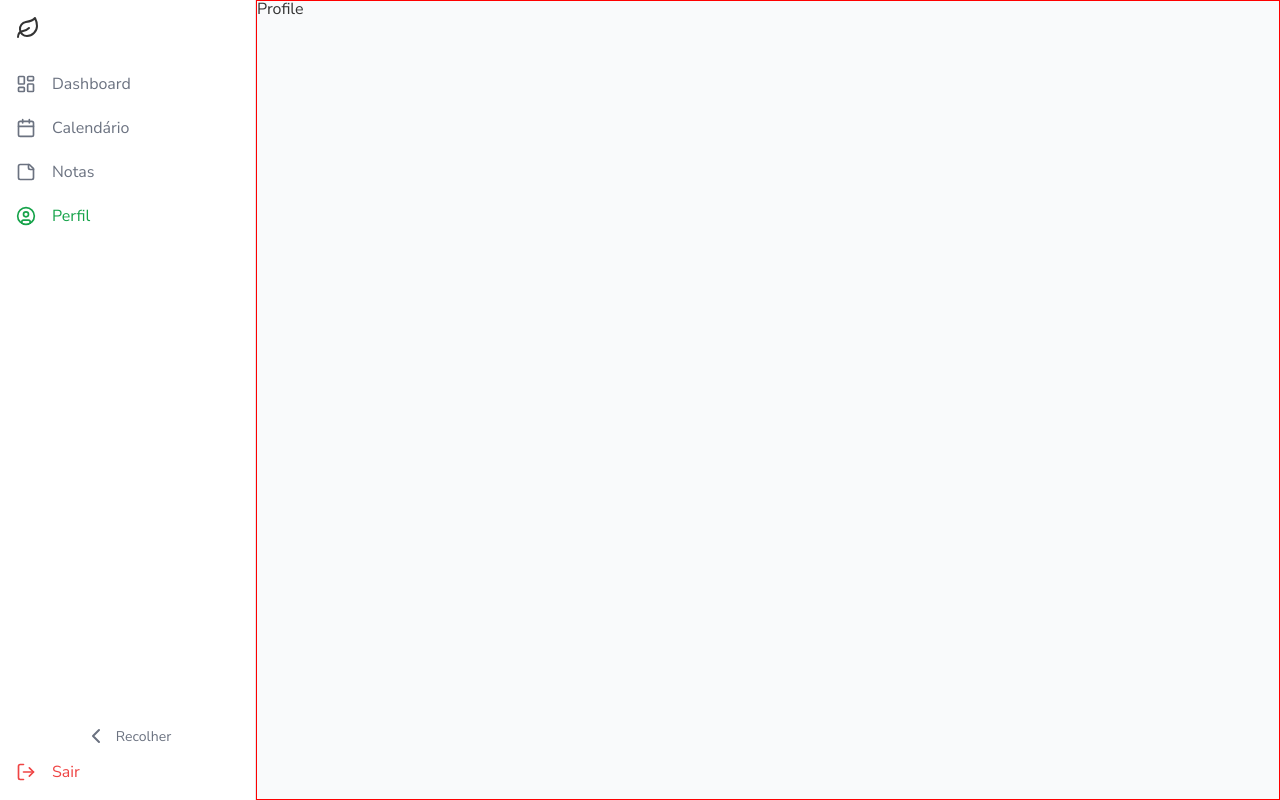
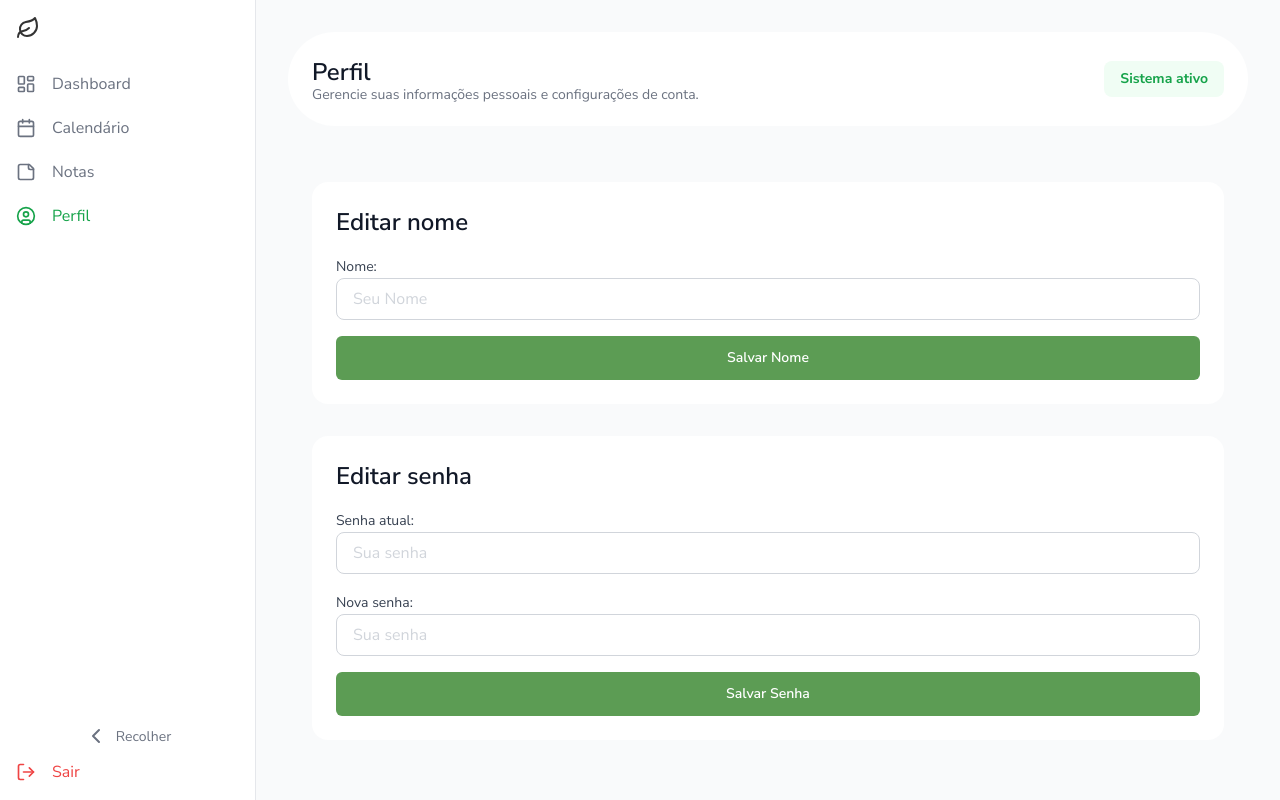
Before and after one commit to Lotus-Bio/lotus-frontend-2.0, a Next.js app: page /profile in a window 1280 px wide. Built offline with nearby package versions, Linux system fonts and the light colour scheme; no server answers.

Commit message:
adiciona conteúdo da página de perfil

```diff
--- a/src/app/profile/page.js
+++ b/src/app/profile/page.js
@@ -1,10 +1,217 @@
 "use client";
-import { Container } from "./profilePage.style";
+import { useState, useEffect } from "react";
+import {
+  updateProfile,
+  updateEmail,
+  updatePassword,
+  reauthenticateWithCredential,
+  EmailAuthProvider,
+  sendEmailVerification,
+} from "firebase/auth";
+import { useAuth } from "@/context/AuthContext";
+import {
+  Container,
+  Header,
+  Title,
+  Description,
+  Tag,
+  Form,
+  BlockInput,
+  TitleBlockInput,
+} from "./profilePage.style";
+import Input from "@/ui/components/Input";
+import Button from "@/ui/components/Button";
+import { toast } from "react-toastify";
 
 export default function Profile() {
+  const { user } = useAuth();
+  const [displayName, setDisplayName] = useState("");
+  const [email, setEmail] = useState("");
+  const [currentPassword, setCurrentPassword] = useState(""); // Para reautenticação
+  const [newPassword, setNewPassword] = useState(""); // Para a nova senha
+  const [newEmail, setNewEmail] = useState(""); // Para o novo email
+
+  useEffect(() => {
+    if (user) {
+      setDisplayName(user.displayName || "");
+      setEmail(user.email || "");
+    }
+  }, [user]);
+
+  const handleUpdateName = async () => {
+    try {
+      if (user && displayName !== user.displayName) {
+        await updateProfile(user, { displayName });
+        toast.success("Nome atualizado com sucesso!", {
+          position: "top-center",
+          autoClose: 5000,
+          theme: "dark",
+        });
+      }
+    } catch (error) {
+      console.log(error);
+      toast.error("Erro ao atualizar nome! Tente novamente mais tarde", {
+        position: "top-center",
+        autoClose: 5000,
+        theme: "dark",
+      });
+    }
+  };
+
+  // const handleUpdateEmail = async () => {
+  //   try {
+  //     if (user && newEmail !== user.email) {
+  //       if (!currentPassword) {
+  //         toast.error("Por favor, insira sua senha atual.", {
+  //           position: "top-center",
+  //           autoClose: 5000,
+  //           theme: "dark",
+  //         });
+  //         return;
+  //       }
+
+  //       const credential = EmailAuthProvider.credential(
+  //         user.email,
+  //         currentPassword
+  //       );
+  //       await reauthenticateWithCredential(user, credential); // Reautenticação
+
+  //       // Enviar o e-mail de verificação para o novo e-mail
+  //       await sendEmailVerification(user);
+
+  //       toast.success(
+  //         "E-mail de verificação enviado! Por favor, verifique seu novo e-mail.",
+  //         {
+  //           position: "top-center",
+  //           autoClose: 5000,
+  //           theme: "dark",
+  //         }
+  //       );
+
+  //       // Instruir o usuário a verificar o novo e-mail antes de atualizar o e-mail
+  //       // Não tentaremos atualizar o e-mail até que o e-mail seja verificado.
+  //     }
+  //   } catch (error) {
+  //     console.log(error);
+  //     toast.error("Erro ao atualizar o e-mail! Verifique sua senha.", {
+  //       position: "top-center",
+  //       autoClose: 5000,
+  //       theme: "dark",
+  //     });
+  //   }
+  // };
+
+  const handleUpdatePassword = async () => {
+    try {
+      if (user && newPassword) {
+        if (!currentPassword) {
+          toast.error("Por favor, insira sua senha atual.", {
+            position: "top-center",
+            autoClose: 5000,
+            theme: "dark",
+          });
+          return;
+        }
+        const credential = EmailAuthProvider.credential(
+          user.email,
+          currentPassword
+        );
+        await reauthenticateWithCredential(user, credential); // Reautenticação
+        await updatePassword(user, newPassword); // Atualiza a senha
+        toast.success("Senha atualizada com sucesso!", {
+          position: "top-center",
+          autoClose: 5000,
+          theme: "dark",
+        });
+      }
+    } catch (error) {
+      console.log(error);
+      toast.error("Erro ao atualizar a senha! Verifique sua senha.", {
+        position: "top-center",
+        autoClose: 5000,
+        theme: "dark",
+      });
+    }
+  };
+
   return (
     <Container>
-      <h1>Profile</h1>
+      <Header>
+        <div>
+          <Title>Perfil</Title>
+          <Description>
+            Gerencie suas informações pessoais e configurações de conta.
+          </Description>
+        </div>
+
+        <Tag>Sistema ativo</Tag>
+      </Header>
+
+      <Form>
+        <BlockInput>
+          <TitleBlockInput>Editar nome</TitleBlockInput>
+          <Input
+            name="name"
+            placeholder="Seu Nome"
+            value={displayName}
+            label="Nome:"
+            onChange={(e) => setDisplayName(e.target.value)}
+          />
+          <Button onClick={handleUpdateName} ghost={false}>
+            Salvar Nome
+          </Button>
+        </BlockInput>
+
+        {/* <BlockInput>
+          <TitleBlockInput>Editar e-mail</TitleBlockInput>
+
+          <Input
+            name="email"
+            placeholder="Seu E-mail"
+            value={newEmail}
+            label="Novo E-mail:"
+            type="email"
+            onChange={(e) => setNewEmail(e.target.value)}
+          />
+
+          <Input
+            name="currentPassword"
+            placeholder="Sua senha"
+            value={currentPassword}
+            label="Senha atual:"
+            type="password"
+            onChange={(e) => setCurrentPassword(e.target.value)}
+          />
+          <Button onClick={handleUpdateEmail} ghost={false}>
+            Salvar E-mail
+          </Button>
+        </BlockInput> */}
+
+        <BlockInput>
+          <TitleBlockInput>Editar senha</TitleBlockInput>
+
+          <Input
+            name="currentPassword2"
+            placeholder="Sua senha"
+            value={currentPassword}
+            label="Senha atual:"
+            type="password"
+            onChange={(e) => setCurrentPassword(e.target.value)}
+          />
+
+          <Input
+            name="newPassword"
+            placeholder="Sua senha"
+            value={newPassword}
+            label="Nova senha:"
+            type="password"
+            onChange={(e) => setNewPassword(e.target.value)}
+          />
+          <Button onClick={handleUpdatePassword} ghost={false}>
+            Salvar Senha
+          </Button>
+        </BlockInput>
+      </Form>
     </Container>
   );
 }
--- a/src/app/profile/profilePage.style.js
+++ b/src/app/profile/profilePage.style.js
@@ -1,7 +1,66 @@
 import styled from "styled-components";
 
 export const Container = styled.div`
-  border: 1px solid red;
+  padding: 2rem;
   width: 100%;
   height: 100%;
 `;
+
+export const Header = styled.div`
+  background: white;
+  border-radius: 100px;
+  padding: 1.5rem;
+  margin-bottom: 2rem;
+
+  display: flex;
+  justify-content: space-between;
+  align-items: center;
+`;
+
+export const Title = styled.h2`
+  color: rgb(17, 24, 39);
+  font-weight: 600;
+  font-size: 1.5rem;
+  line-height: 2rem;
+`;
+
+export const Description = styled.p`
+  color: rgb(107, 114, 128);
+  font-size: 0.875rem;
+  line-height: 1%.25;
+`;
+
+export const Tag = styled.span`
+  background: rgb(240, 253, 244);
+  color: rgb(22, 163, 74);
+  font-weight: bold;
+  font-size: 0.875rem;
+  line-height: 1.25rem;
+  padding: 0.5rem 1rem;
+  border-radius: 0.5rem;
+`;
+
+export const Form = styled.div`
+  padding: 1.5rem;
+  display: flex;
+  flex-direction: column;
+  gap: 2rem;
+`;
+
+export const BlockInput = styled.div`
+  padding: 1.5rem;
+
+  display: flex;
+  gap: 1rem;
+  flex-direction: column;
+
+  background: white;
+  border-radius: 1rem;
+`;
+
+export const TitleBlockInput = styled.h3`
+  color: rgb(17, 24, 39);
+  font-weight: 600;
+  font-size: 1.5rem;
+  line-height: 2rem;
+`;
```
